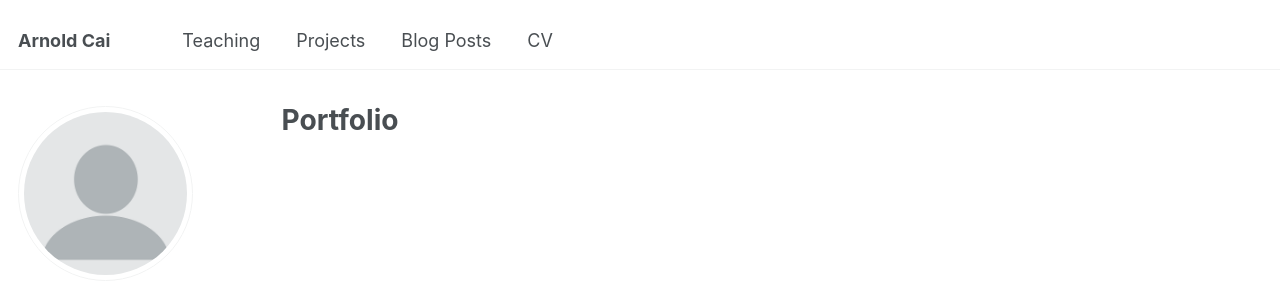
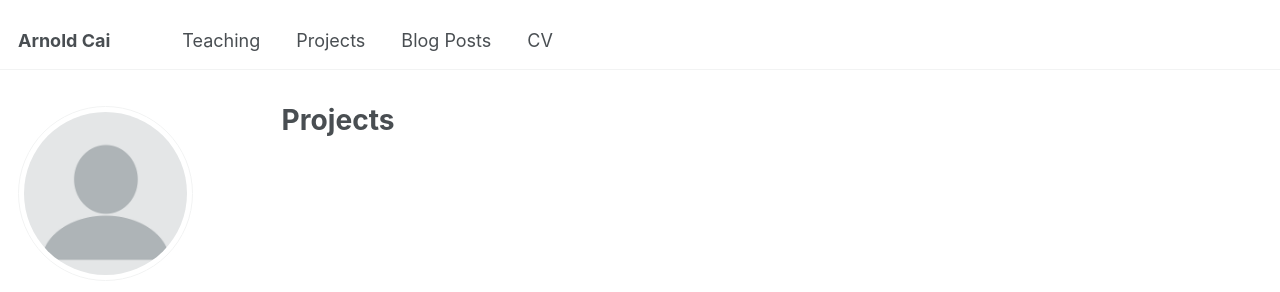
Before and after one commit to Ltcyb/a, a Jekyll site: the page built from _pages/projects.html, in a window 1280 px wide. Shown: the top 292 px of the page. Built offline with Jekyll 4.4.1, drawn with Linux system fonts in a browser that asks for light colours.

```diff
--- a/_pages/portfolio.html
+++ b/_pages/projects.html
@@ -1,13 +1,13 @@
 ---
 layout: archive
-title: "Portfolio"
-permalink: /portfolio/
+title: "Projects"
+permalink: /projects/
 author_profile: true
 ---
 
 {% include base_path %}
 
 
-{% for post in site.portfolio %}
+{% for post in site.projects %}
   {% include archive-single.html %}
 {% endfor %}
```
Also changed, not shown: _data/authors.yml (+8 -8 lines).
